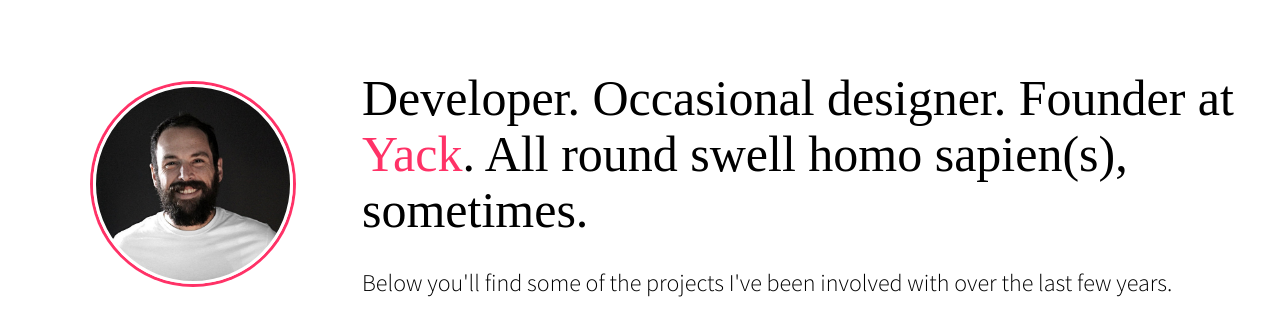
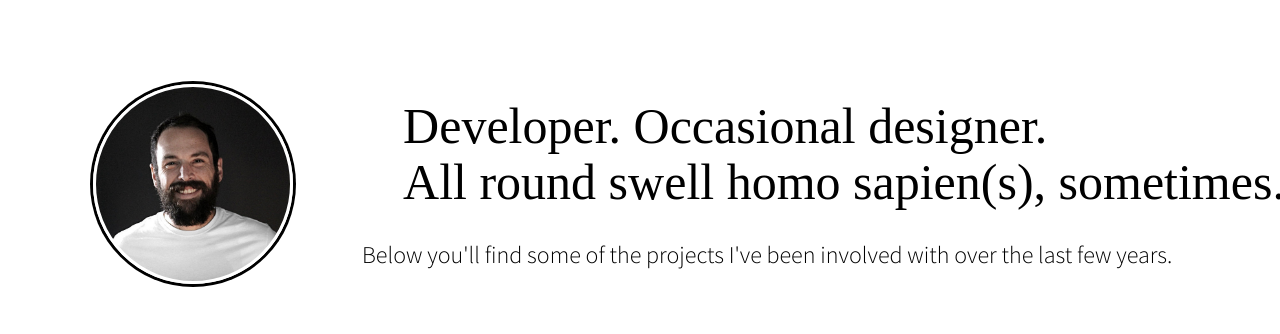
Before and after one commit to joduplessis/joduplessis, a Vue app: page / in a window 1280 px wide. Shown: the part 212-546 px from the top of the page. Built offline with nearby package versions, Linux system fonts and the light colour scheme; a web font is replaced by a local one; what v-tooltip, vue-masonry, vue-progressbar would draw is missing.

Commit message:
Content updates

```diff
--- a/src/components/Home.vue
+++ b/src/components/Home.vue
@@ -7,10 +7,7 @@
 				</div>
                 <div class="container">
                  	<div class="title">
-						Developer.
-						Occasional designer.
-                        Founder at
-						<a href="https://yack.app" target="_blank">Yack</a>.
+						Developer. Occasional designer. <br />
 						All round swell homo sapien(s), sometimes.
                     </div>
                     <div class="subtitle">
@@ -149,7 +146,7 @@ export default {
 	.item.full .avatar .photo {
 		background: url('../assets/profile.jpg') no-repeat center center;
 		border: 3px solid white;
-		box-shadow: 0px 0px 0px 3px #FF3267;
+		box-shadow: 0px 0px 0px 3px black;
 		background-size: cover;
 		background-color: transparent;
 		width: 200px;
```
Also changed, not shown: src/work.json.
